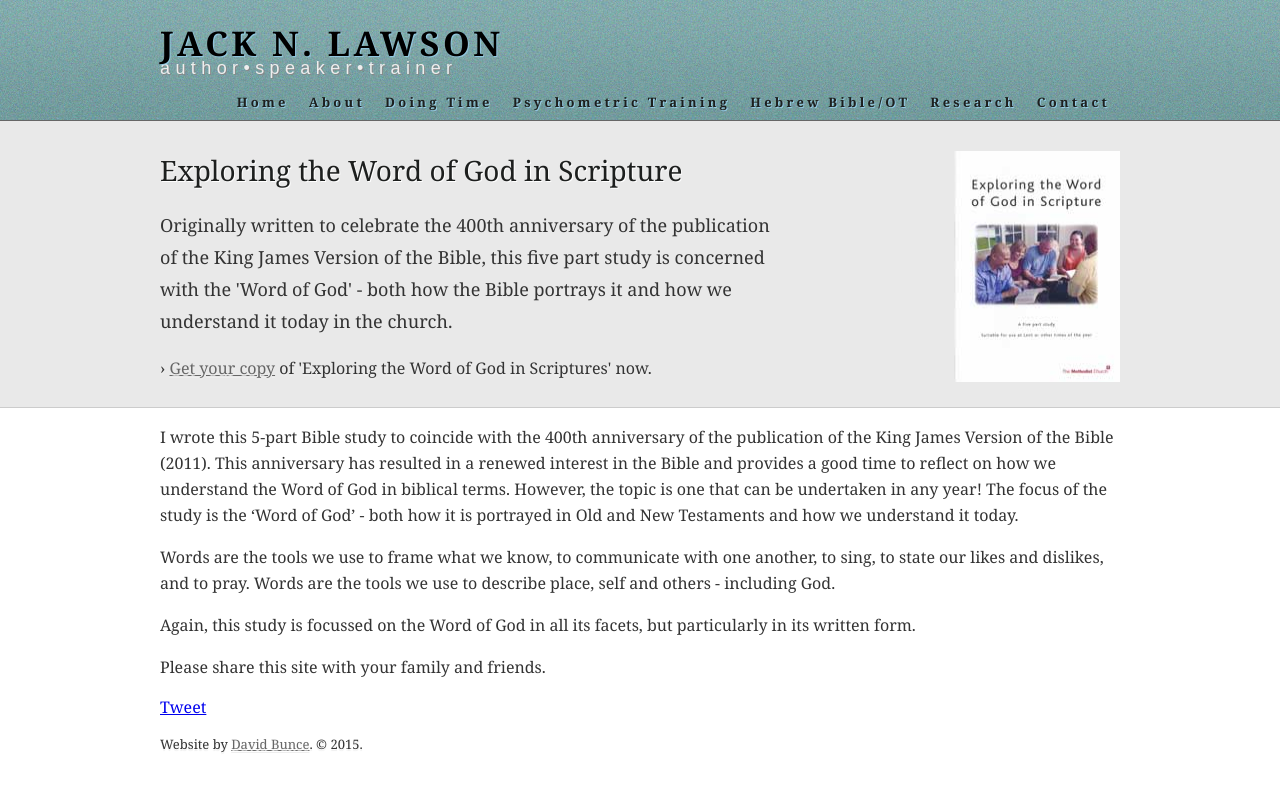
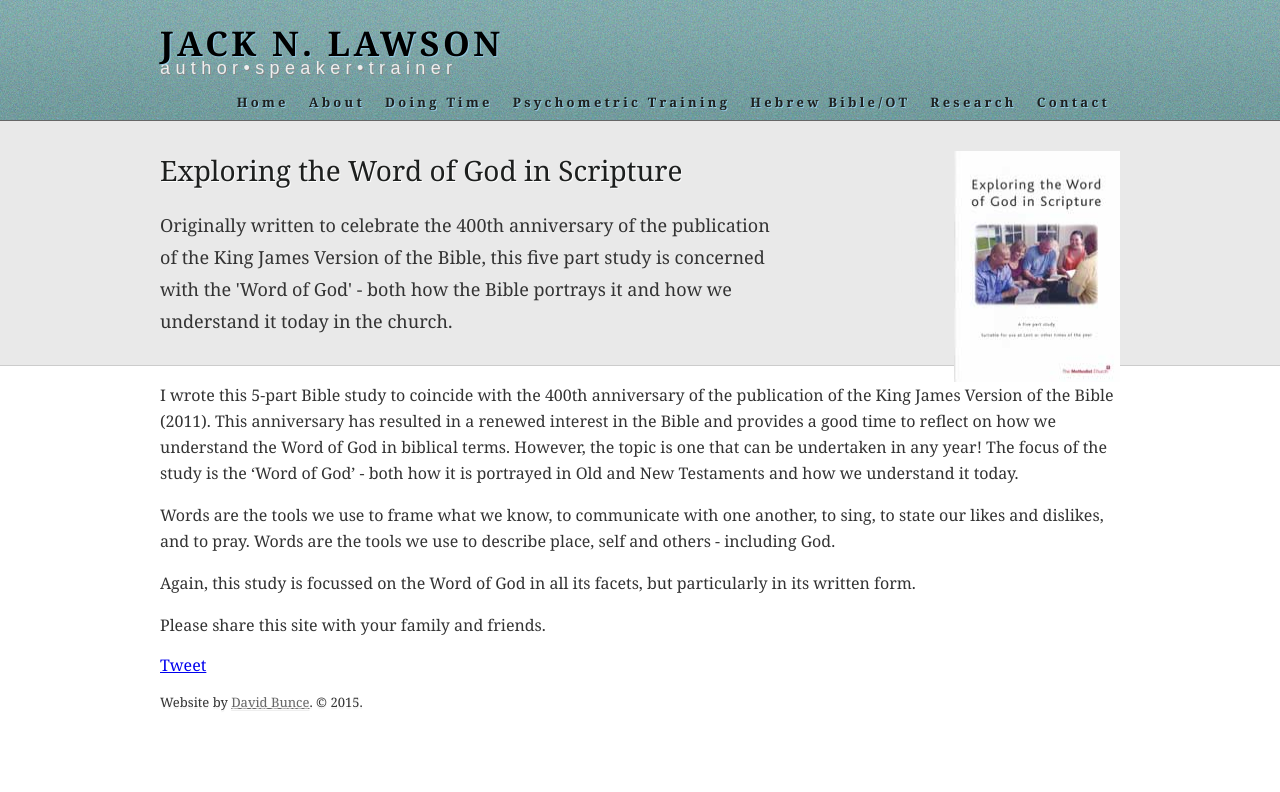
Before and after one commit to jacknlawson/jacknlawson.github.io, a Jekyll site: the page built from exploringthewordofgodinscripture.md, in a window 1280 px wide. Shown: the top 792 px of the page. Built offline with Jekyll 4.4.1, drawn with Linux system fonts in a browser that asks for light colours; comment, search, counter and statistics services are not loaded.

```diff
--- a/exploringthewordofgodinscripture.md
+++ b/exploringthewordofgodinscripture.md
@@ -4,8 +4,6 @@ title: Exploring the Word of God in Scripture | Jack N. Lawson
 smalltitle: Exploring the Word of God in Scripture
 leader: Originally written to celebrate the 400th anniversary of the publication of the King James Version of the Bible, this five part study is concerned with the 'Word of God' - both how the Bible portrays it and how we understand it today in the church.
 permalink: /exploringthewordofgodinscripture/
-promolink: |
-  &#155; <a href="#buy">Get your copy</a> of 'Exploring the Word of God in Scriptures' now.
 promoimg: |
   <img class="promo" src="/images/exploring-the-word.jpg" width="166" height="231" alt="" />
 ---
```
